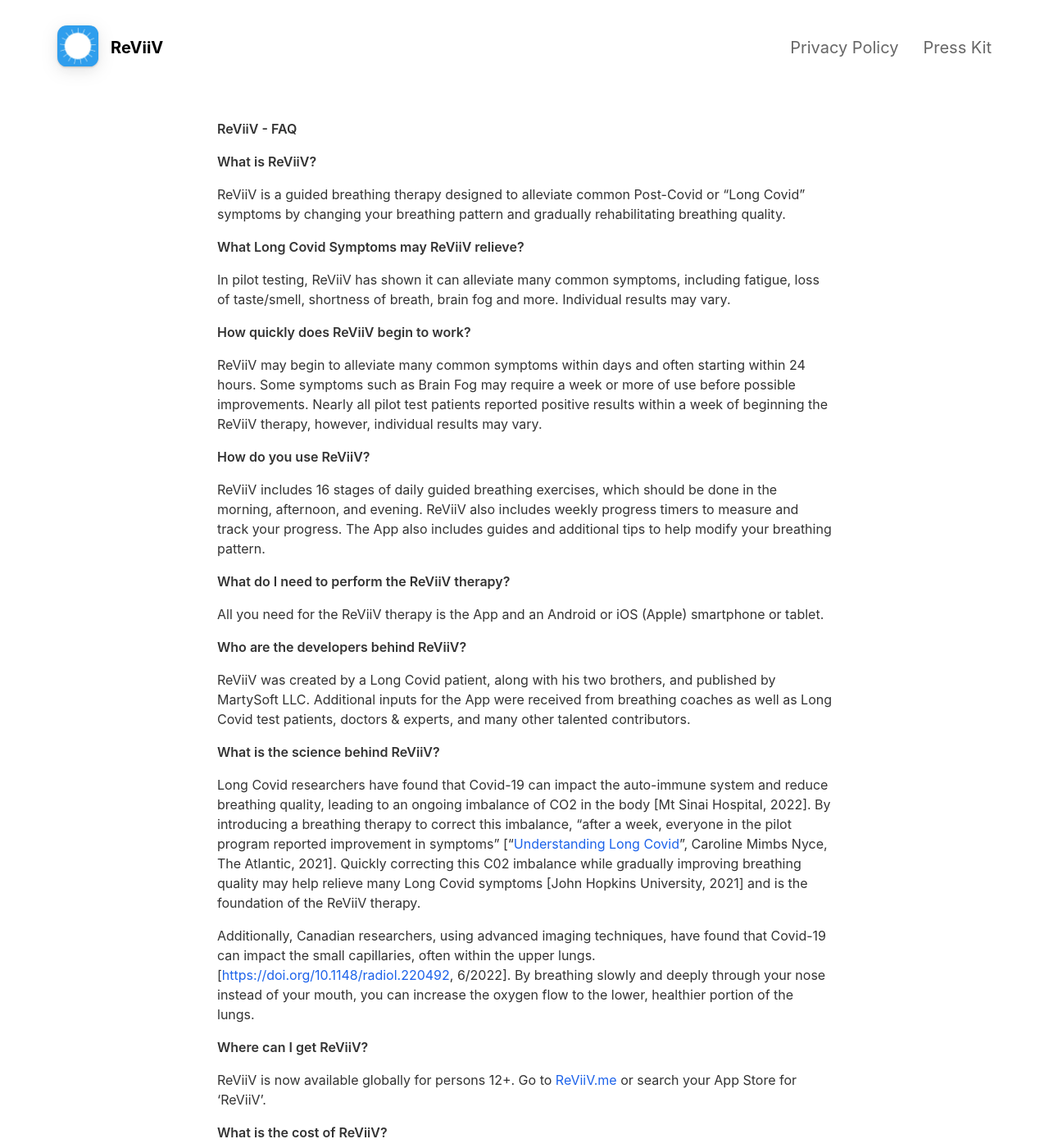
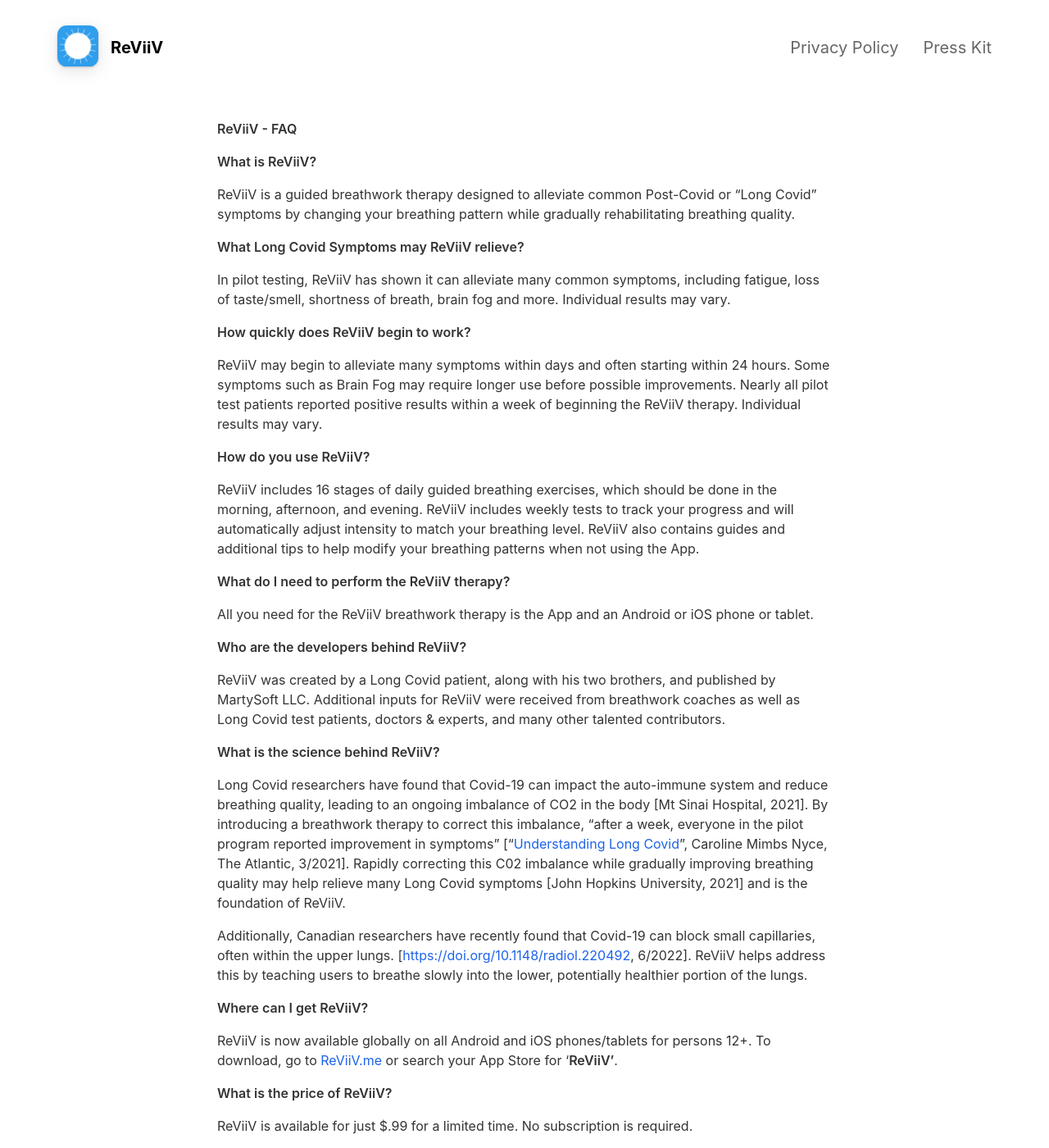
Before and after one commit to marcvanh/reviiv.me, a Jekyll site: the page built from _pages/faq.md, in a window 1280 px wide and 1400 px high. Shown: the whole window at 82% size. Built offline with Jekyll 4.4.1, drawn with Linux system fonts in a browser that asks for light colours; nearby versions of some CDN libraries.

Commit message:
updates from Tyler

```diff
--- a/_pages/faq.md
+++ b/_pages/faq.md
@@ -8,7 +8,7 @@ include_in_header: false
 
 **What is ReViiV?**
 
-ReViiV is a guided breathing therapy designed to alleviate common Post-Covid or “Long Covid” symptoms by changing your breathing pattern and gradually rehabilitating breathing quality.
+ReViiV is a guided breathwork therapy designed to alleviate common Post-Covid or “Long Covid” symptoms by changing your breathing pattern while gradually rehabilitating breathing quality.
 
 **What Long Covid Symptoms may ReViiV relieve?**
 
@@ -16,33 +16,31 @@ In pilot testing, ReViiV has shown it can alleviate many common symptoms, includ
 
 **How quickly does ReViiV begin to work?**
 
-ReViiV may begin to alleviate many common symptoms within days and often starting within 24 hours.  Some symptoms such as Brain Fog may require a week or more of use before possible improvements.  Nearly all pilot test patients reported positive results within a week of beginning the ReViiV therapy, however, individual results may vary.
+ReViiV may begin to alleviate many symptoms within days and often starting within 24 hours.  Some symptoms such as Brain Fog may require longer use before possible improvements.  Nearly all pilot test patients reported positive results within a week of beginning the ReViiV therapy.  Individual results may vary.
 
 **How do you use ReViiV?**
 
-ReViiV includes 16 stages of daily guided breathing exercises, which should be done in the morning, afternoon, and evening.  ReViiV also includes weekly progress timers to measure and track your progress.  The App also includes guides and additional tips to help modify your breathing pattern.
+ReViiV includes 16 stages of daily guided breathing exercises, which should be done in the morning, afternoon, and evening.  ReViiV includes weekly tests to track your progress and will automatically adjust intensity to match your breathing level.  ReViiV also contains guides and additional tips to help modify your breathing patterns when not using the App.
 
 **What do I need to perform the ReViiV therapy?**
 
-All you need for the ReViiV therapy is the App and an Android or iOS (Apple) smartphone or tablet.
+All you need for the ReViiV breathwork therapy is the App and an Android or iOS phone or tablet.
 
 **Who are the developers behind ReViiV?**
 
-ReViiV was created by a Long Covid patient, along with his two brothers, and published by MartySoft LLC.  Additional inputs for the App were received from breathing coaches as well as Long Covid test patients, doctors & experts, and many other talented contributors.
+ReViiV was created by a Long Covid patient, along with his two brothers, and published by MartySoft LLC.  Additional inputs for ReViiV were received from breathwork coaches as well as Long Covid test patients, doctors & experts, and many other talented contributors.
 
 **What is the science behind ReViiV?**
 
-Long Covid researchers have found that Covid-19 can impact the auto-immune system and reduce breathing quality, leading to an ongoing imbalance of CO2 in the body [Mt Sinai Hospital, 2022].  By introducing a breathing therapy to correct this imbalance, “after a week, everyone in the pilot program reported improvement in symptoms” [“[Understanding Long Covid](https://www.theatlantic.com/newsletters/archive/2021/03/atlantic-daily-understanding-long-covid/618232/)”, Caroline Mimbs Nyce, The Atlantic, 2021].   Quickly correcting this C02 imbalance while gradually improving breathing quality may help relieve many Long Covid symptoms [John Hopkins University, 2021] and is the foundation of the ReViiV therapy.
+Long Covid researchers have found that Covid-19 can impact the auto-immune system and reduce breathing quality, leading to an ongoing imbalance of CO2 in the body [Mt Sinai Hospital, 2021].  By introducing a breathwork therapy to correct this imbalance, “after a week, everyone in the pilot program reported improvement in symptoms” [“[Understanding Long Covid](https://www.theatlantic.com/newsletters/archive/2021/03/atlantic-daily-understanding-long-covid/618232/)”, Caroline Mimbs Nyce, The Atlantic, 3/2021].   Rapidly correcting this C02 imbalance while gradually improving breathing quality may help relieve many Long Covid symptoms [John Hopkins University, 2021] and is the foundation of ReViiV.
 
-Additionally, Canadian researchers, using advanced imaging techniques, have found that Covid-19 can impact the small capillaries, often within the upper lungs. [<https://doi.org/10.1148/radiol.220492>, 6/2022].   By breathing slowly and deeply through your nose instead of your mouth, you can increase the oxygen flow to the lower, healthier portion of the lungs.
-
+Additionally, Canadian researchers have recently found that Covid-19 can block small capillaries, often within the upper lungs. [<https://doi.org/10.1148/radiol.220492>, 6/2022].   ReViiV helps address this by teaching users to breathe slowly into the lower, potentially healthier portion of the lungs.
 
 **Where can I get ReViiV?**
 
-ReViiV is now available globally for persons 12+.  Go to [ReViiV.me](https://reviiv.me) or search your App Store for ‘ReViiV’.
+ReViiV is now available globally on all Android and iOS phones/tablets for persons 12+.  To download, go to [ReViiV.me](https://reviiv.me) or search your App Store for ‘**ReViiV’**.
 
-
-**What is the cost of ReViiV?**
+**What is the price of ReViiV?**
 
 ReViiV is available for just $.99 for a limited time.  No subscription is required.
 
```
